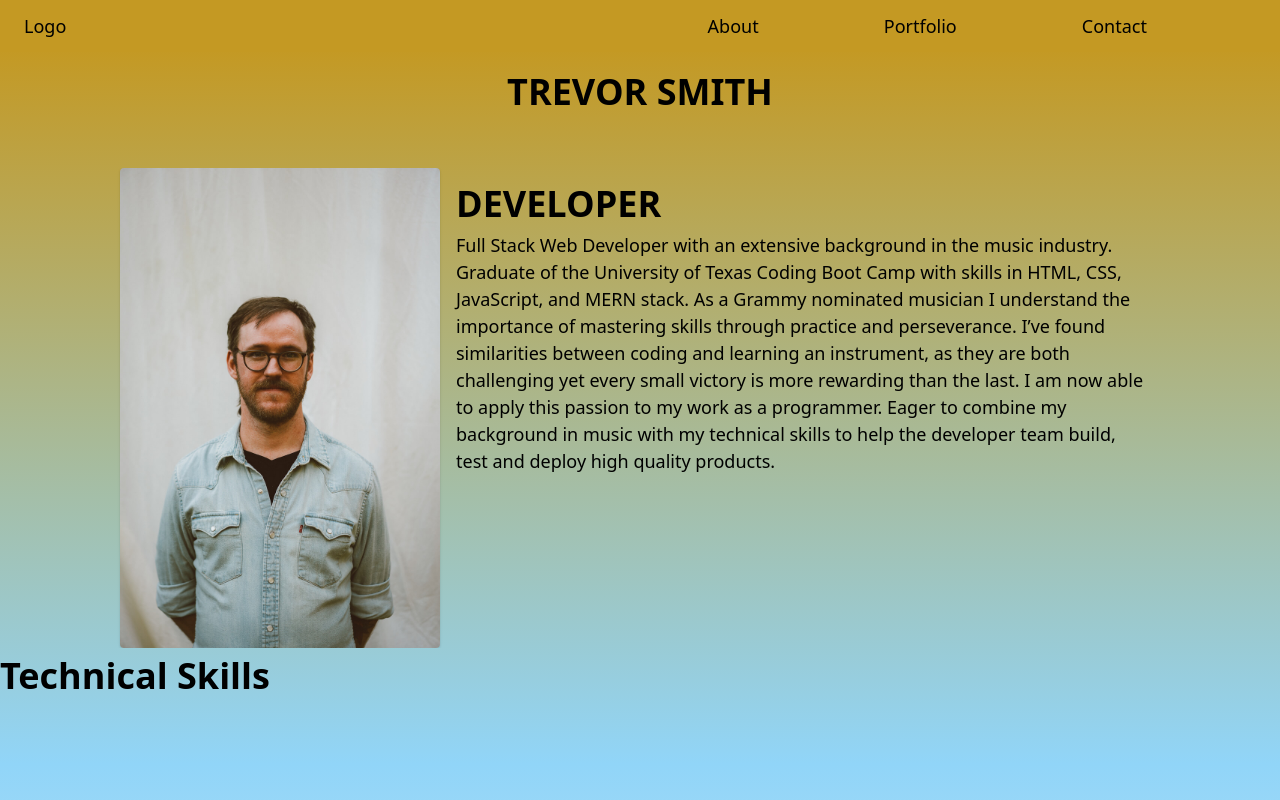
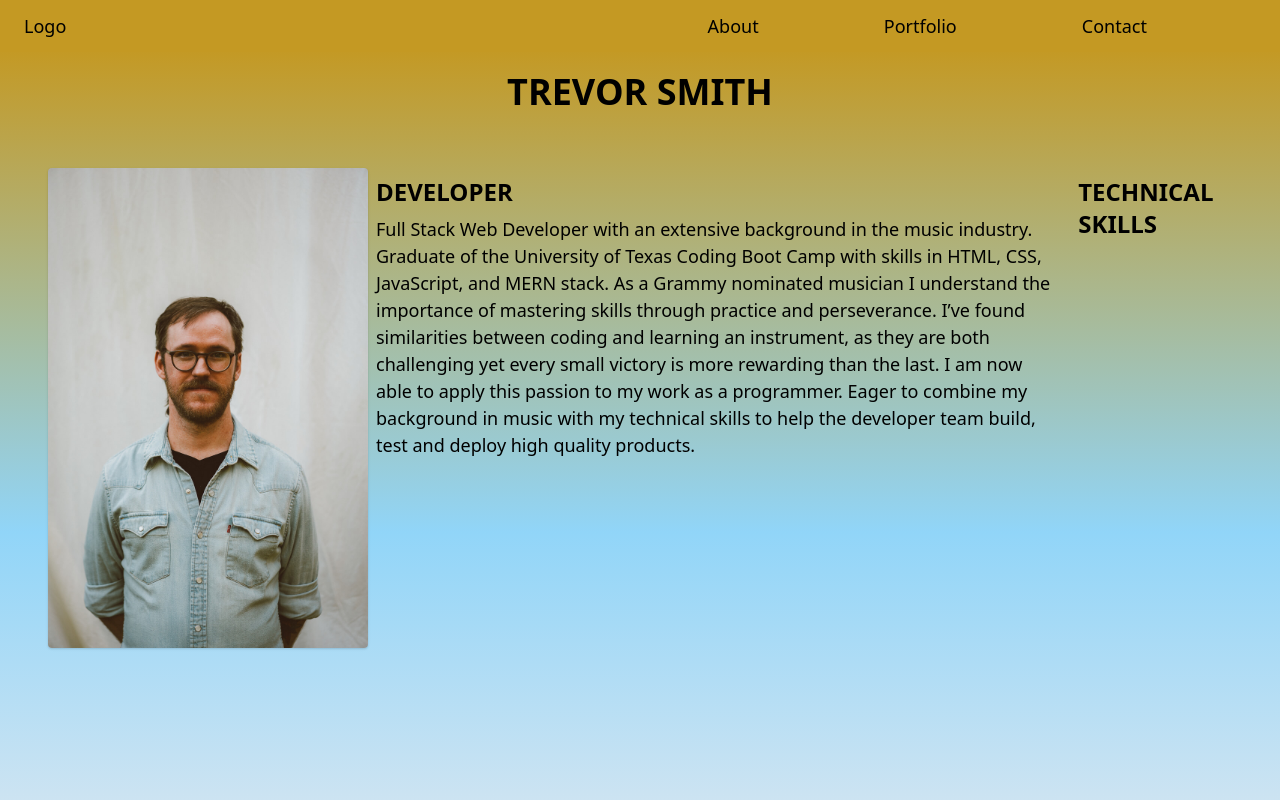
Before and after one commit to trevorsmithbanjo/trevorsmithbanjo.github.io, a React (Create React App) app in the folder rebuild/: page / in a window 1280 px wide. Shown: the top 800 px of the page. Built offline with nearby package versions, Linux system fonts and the light colour scheme.

Commit message:
Adjusted Hero Component and Added Fontawesome.

```diff
--- a/rebuild/public/index.html
+++ b/rebuild/public/index.html
@@ -1,14 +1,14 @@
 <!DOCTYPE html>
 <html lang="en">
+
 <head>
   <meta charset="utf-8" />
   <link rel="icon" href="%PUBLIC_URL%/favicon.ico" />
   <meta name="viewport" content="width=device-width, initial-scale=1" />
   <meta name="theme-color" content="#000000" />
-    <meta
-      name="description"
-      content="Web site created using create-react-app"
-    />
+  <meta name="description" content="Web site created using create-react-app" />
+  <link rel="stylesheet" href="https://use.fontawesome.com/releases/v5.15.2/css/all.css"
+    integrity="sha384-vSIIfh2YWi9wW0r9iZe7RJPrKwp6bG+s9QZMoITbCckVJqGCCRhc+ccxNcdpHuYu" crossorigin="anonymous">
   <link rel="apple-touch-icon" href="%PUBLIC_URL%/logo192.png" />
   <!--
       manifest.json provides metadata used when your web app is installed on a
@@ -26,6 +26,7 @@
     -->
   <title>React App</title>
 </head>
+
 <body>
   <noscript>You need to enable JavaScript to run this app.</noscript>
   <div id="root"></div>
@@ -40,4 +41,5 @@
       To create a production bundle, use `npm run build` or `yarn build`.
     -->
 </body>
+
 </html>
--- a/rebuild/src/components/Hero.js
+++ b/rebuild/src/components/Hero.js
@@ -4,18 +4,19 @@ import Headshot from "../images/headshot_small_copy.jpg";
 function Hero() {
     return (
         <div className="container mx-auto p-x-16 py-8">
-            <main className="flex justify-center h-full col-span-2 overflow-hidden px-10 mx-20">
-                <div className="">
+            <main className="flex justify-center flex-col lg:flex-row lg:justify-center h-full px-4 mx-8">
+                <div className="mx-auto lg:mx-0">
                     <img src={Headshot} alt="Headshot of Trevor Smith" className="max-w-xs object-contain rounded shadow"></img>
                 </div>
-                <div className="w-full m-4">
-                    <h3 className="text-4xl font-semibold uppercase">Developer</h3>
+                <div className="m-2">
+                    <h3 className="text-2xl font-semibold uppercase">Developer</h3>
                     <p className="py-2 text-lg leading-normal">Full Stack Web Developer with an extensive background in the music industry. Graduate of the University of Texas Coding Boot Camp with skills in HTML, CSS, JavaScript, and MERN stack. As a Grammy nominated musician I understand the importance of mastering skills through practice and perseverance. I’ve found similarities between coding and learning an instrument, as they are both challenging yet every small victory is more rewarding than the last. I am now able to apply this passion to my work as a programmer. Eager to combine my background in music with my technical skills to help the developer team build, test and deploy high quality products.</p>
                 </div>
+                <aside className="w-full h-screen m-2">
+                    <h3 className="text-2xl font-semibold uppercase py-2l">Technical Skills</h3>
+                </aside>
             </main>
-            <aside className="w-full h-screen">
-                <h3 className="text-4xl font-semibold py-2">Technical Skills</h3>
-            </aside>
+
         </div>
     )
 }
```
Lines whose indentation alone changed are shown as unchanged.
